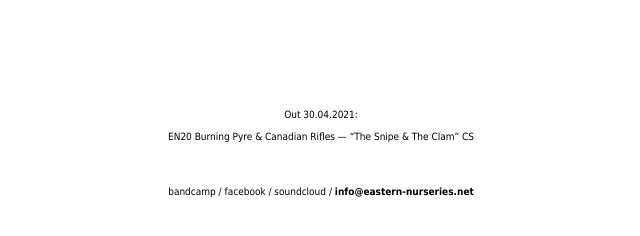
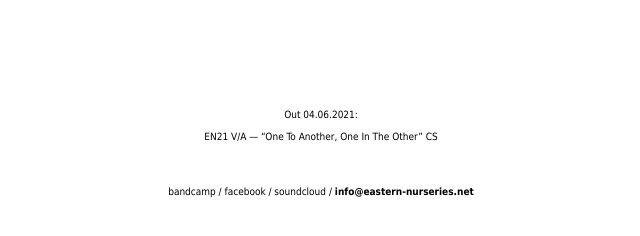
Before and after one commit to aftertheangels69/eastern-nurseries.net, a Jekyll site: the page built from index.md, in a window 1280 px wide. Shown: the part 165-401 px from the top of the page, without its empty margins (319-959 px from the left). Built offline with Jekyll 4.4.1, drawn with Linux system fonts in a browser that asks for light colours; our own code applies the rules of GitHub Pages for plain Markdown files.

Commit message:
Update default.html

```diff
--- a/_layouts/default.html
+++ b/_layouts/default.html
@@ -29,10 +29,10 @@
 <br>
 <br>
 <br>
-Out 30.04.2021:
+Out 04.06.2021:
 <br>
 <br>
-EN20 Burning Pyre & Canadian Rifles — “The Snipe & The Clam” CS <br />
+EN21 V/A — “One To Another, One In The Other” CS <br />
 <br>
 <br>
 <br>
```
